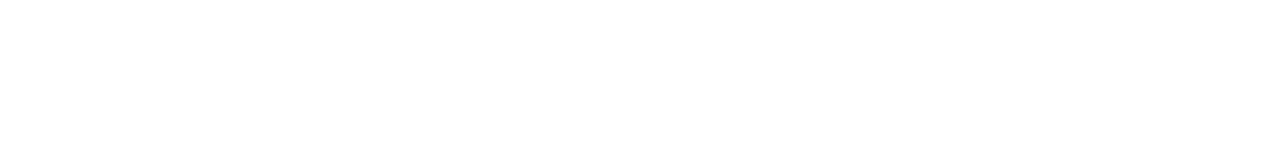
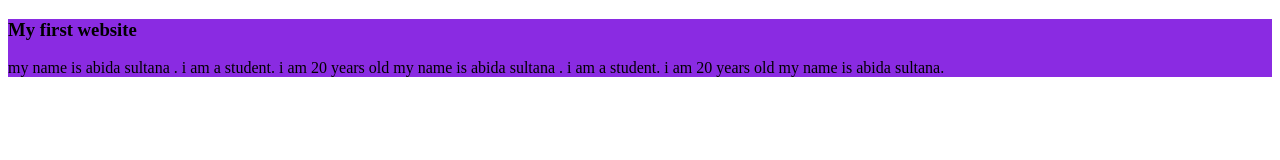
Before and after one commit to WDabida/my-4th-git-hub-repo, a plain HTML site: page index.html in a window 1280 px wide. Drawn offline with Linux system fonts and the light colour scheme.

Commit message:
added the first blog

```diff
--- a/index.html
+++ b/index.html
@@ -4,8 +4,13 @@
     <meta charset="UTF-8">
     <meta name="viewport" content="width=device-width, initial-scale=1.0">
     <title>My 4th git hub repo</title>
+    <link rel="stylesheet" href="styles/blog.css">
 </head>
 <body>
+    <div>
+        <h3>My first website</h3>
+        <p>my name is abida sultana . i am a student. i am 20 years old my name is abida sultana . i am a student. i am 20 years old my name is abida sultana.</p>
+    </div>
 
 </body>
 </html>
--- /dev/null
+++ b/styles/blog.css
@@ -0,0 +1,4 @@
+div{
+    background-color: blueviolet;
+    padding: 10;
+}
```
